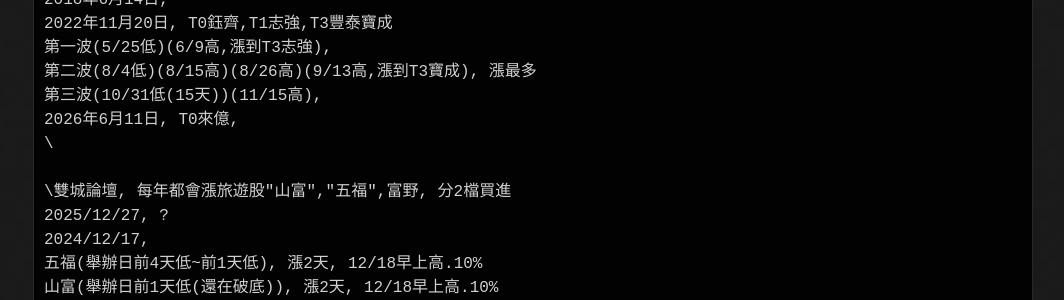
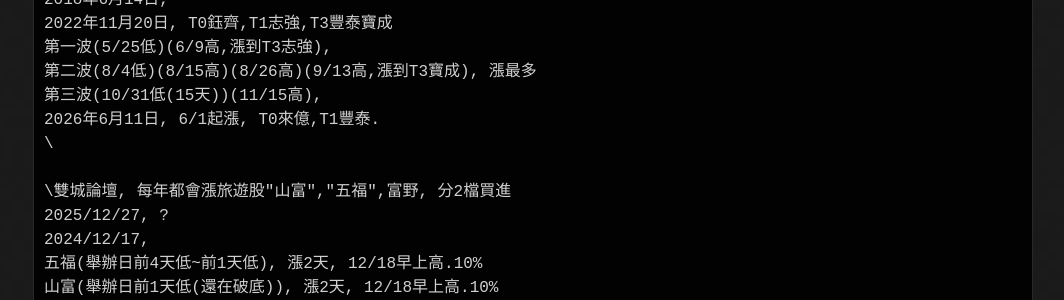
Before and after one commit to lepg5487/Stock_God, a Jekyll site: the page built from experience.md, in a window 1280 px wide and 1400 px high, scrolled down 18632 px. Shown: the part 341-641 px from the top of the window, without its empty margins (107-1171 px from the left). Built offline with Jekyll 4.4.1, drawn with Linux system fonts in a browser that asks for light colours; our own code applies the rules of GitHub Pages for plain Markdown files; some of the changed text lies outside the part shown.

Commit message:
Update experience.md

```diff
--- a/experience.md
+++ b/experience.md
@@ -762,7 +762,7 @@ G20舉辦日的前12天買進權值股, G20附近賣出權值股, 權值股會
 第一波(5/25低)(6/9高,漲到T3志強),
 第二波(8/4低)(8/15高)(8/26高)(9/13高,漲到T3寶成), 漲最多
 第三波(10/31低(15天))(11/15高),
-2026年6月11日, T0來億,
+2026年6月11日, 6/1起漲, T0來億,T1豐泰.
 \
 
 \雙城論壇, 每年都會漲旅遊股"山富","五福",富野, 分2檔買進
```
